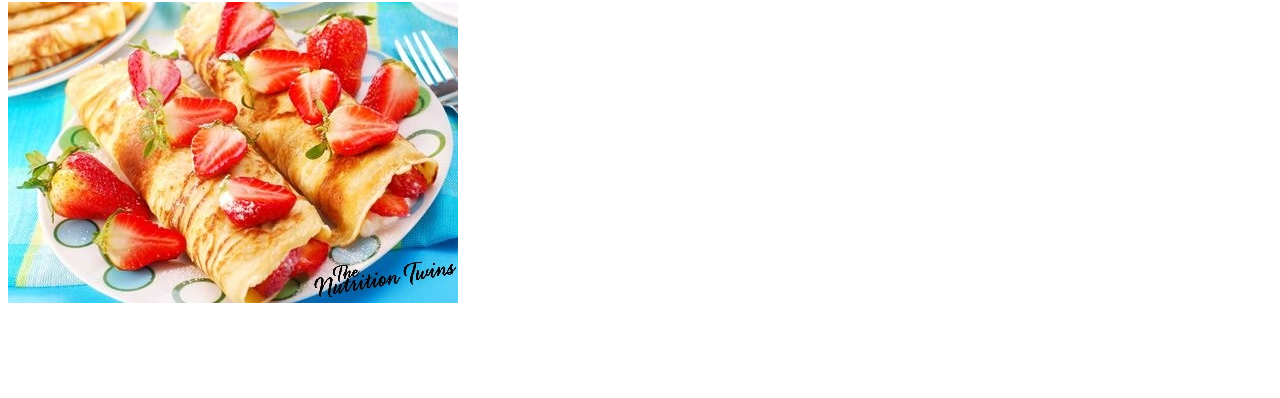
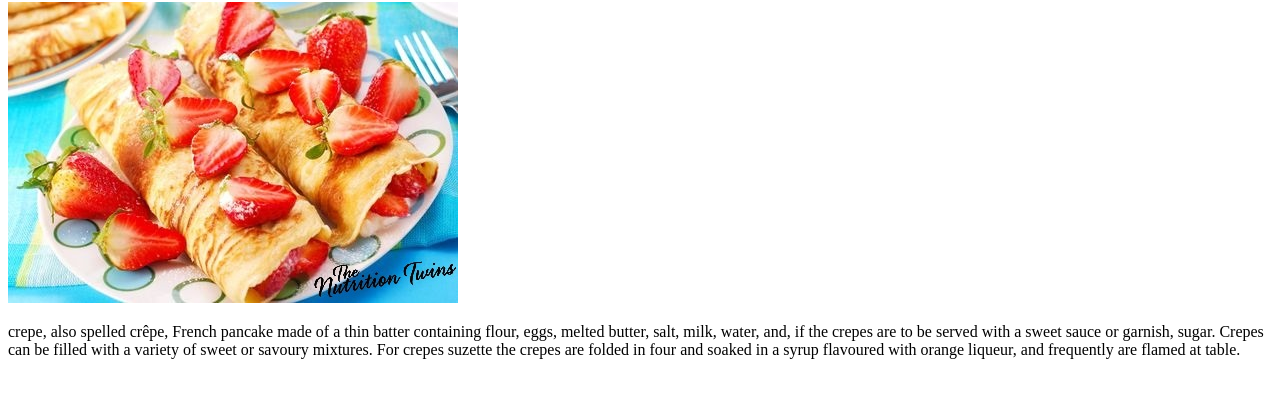
Before and after one commit to bookjukies/odin-recipes, a plain HTML site: page recipes/basic-crepes.html in a window 1280 px wide. Shown: the part 78-476 px from the top of the page. Drawn offline with Linux system fonts and the light colour scheme.

Commit message:
basic-crepes.html

```diff
--- a/recipes/basic-crepes.html
+++ b/recipes/basic-crepes.html
@@ -8,5 +8,13 @@
     <h1>Bacis Crepes</h1>
     <img src="./../images/basic-crepe.jpg"
     alt="Mouth watering wraped crepes topped with strawberries">
+    <p>crepe, also spelled crêpe, French pancake made of a thin
+        batter containing flour, eggs, melted butter, salt,
+        milk, water, and, if the crepes are to be served with
+        a sweet sauce or garnish, sugar. Crepes can be filled
+        with a variety of sweet or savoury mixtures. For crepes
+        suzette the crepes are folded in four and soaked in a
+        syrup flavoured with orange liqueur,
+        and frequently are flamed at table.</p>
 </body>
 </html>
```
